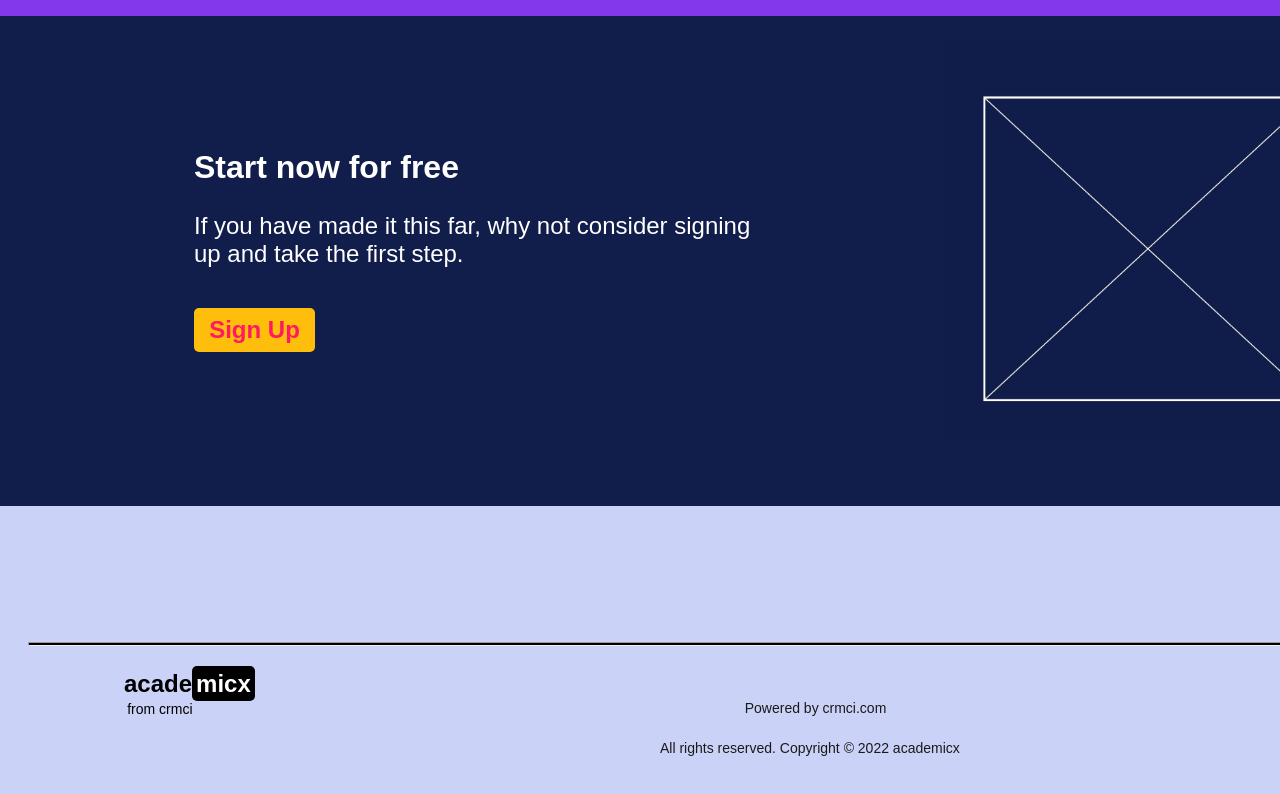
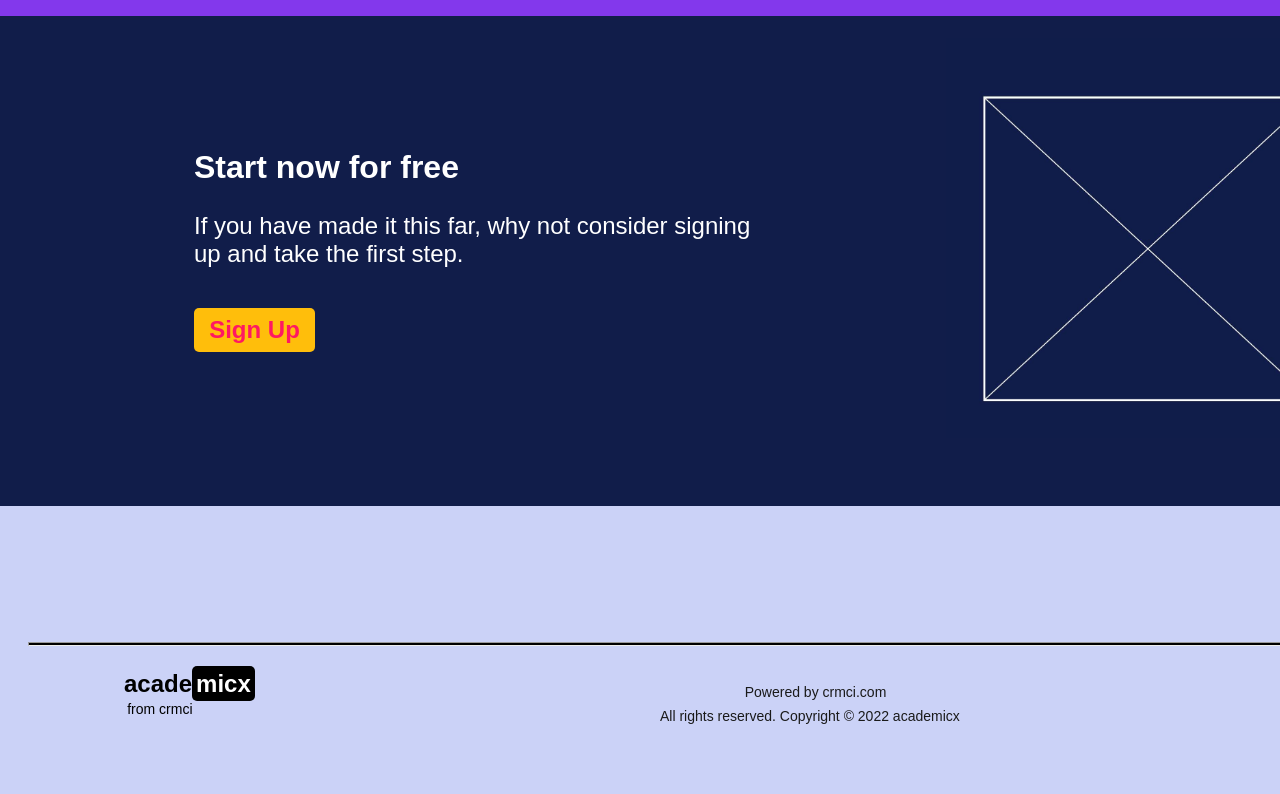
Before and after one commit to lenekoo/pre-midterm, a plain HTML site: page index.html in a window 1280 px wide. Shown: the part 2923-3717 px from the top of the page. Drawn offline with Linux system fonts and the light colour scheme.

Commit message:
Update style.css

```diff
--- a/style.css
+++ b/style.css
@@ -550,7 +550,7 @@ bottom: 28rem;
 .Powered{
   position: relative;
   left: 45rem;
-  top: 2.5rem;
+  top: 1.5rem;
   width: 151px;
   font-size: 14px;
   text-align: center;
@@ -560,7 +560,7 @@ bottom: 28rem;
 .All{
   position: relative;
   left: 40rem;
-  top: 2.5rem;
+  top: .5rem;
   font-size: 14px;
   font-weight: 400;
 }
```
